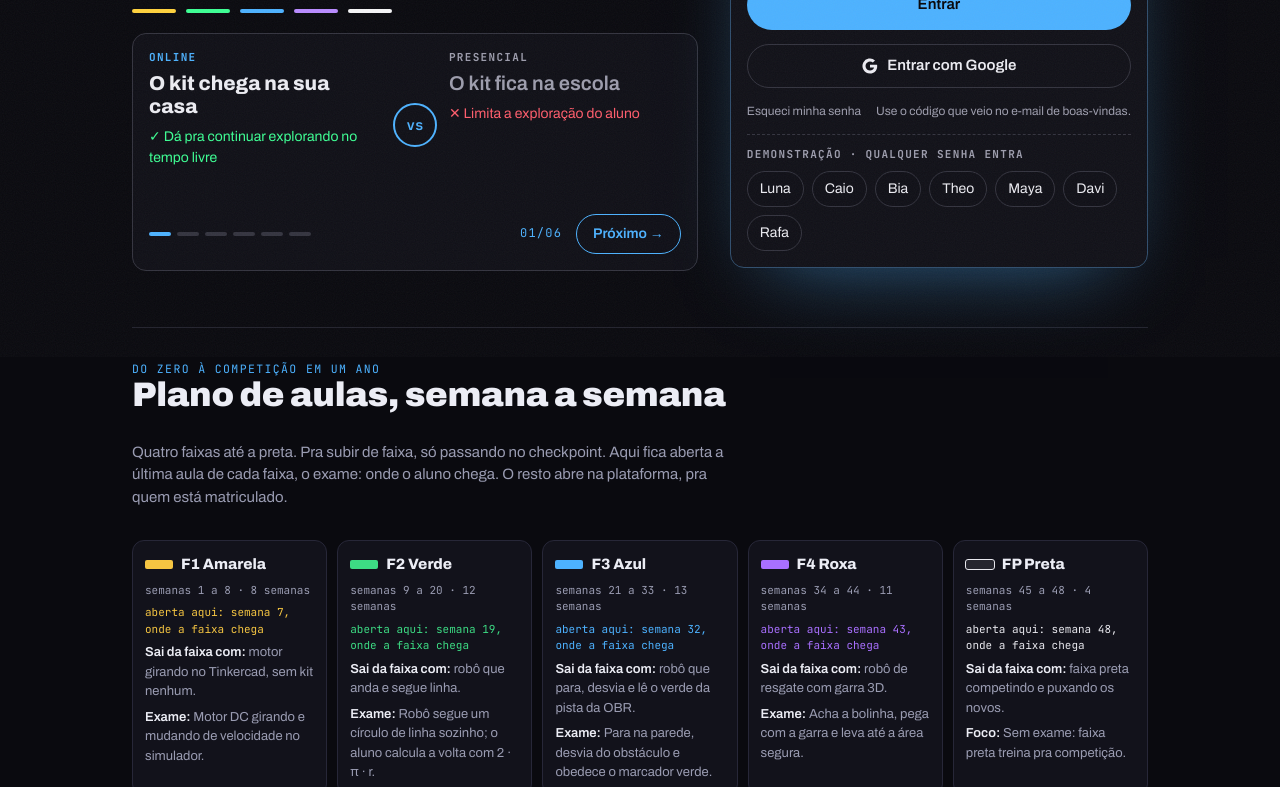
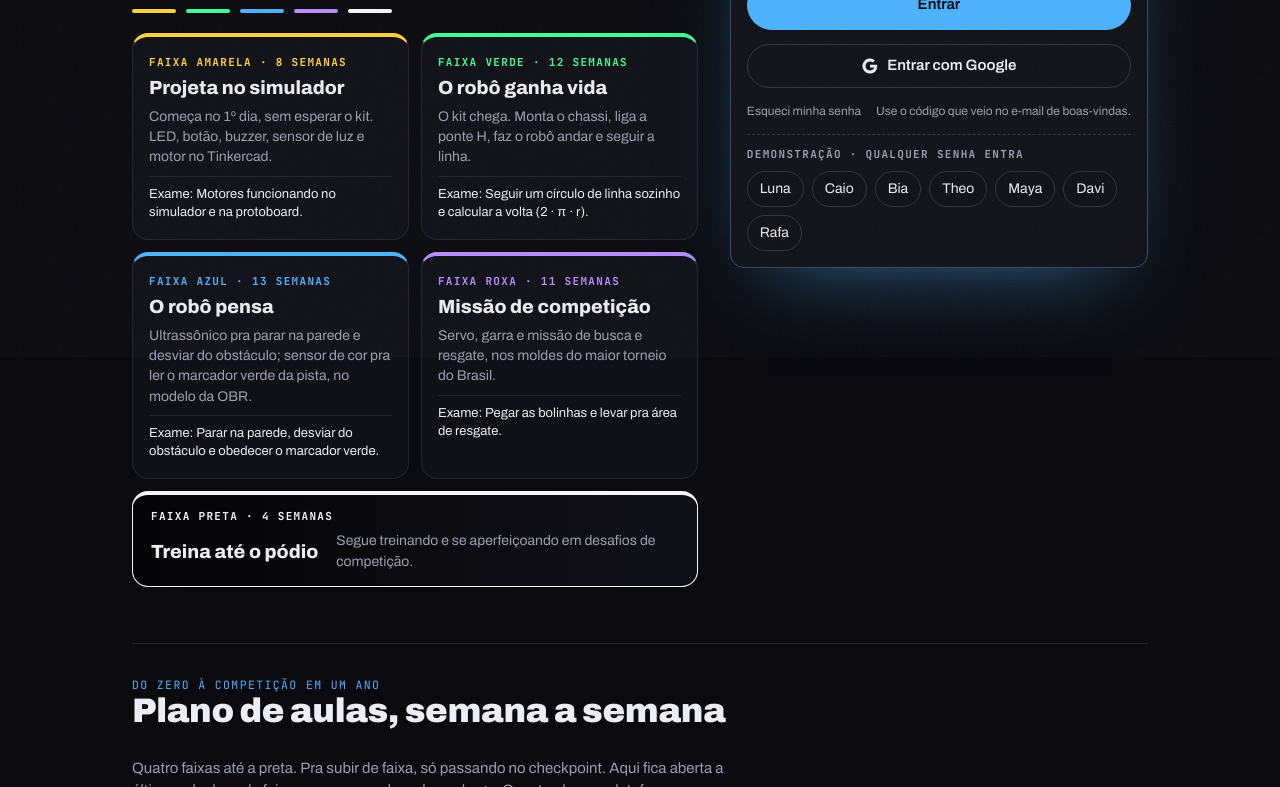
Before and after one commit to tiagoarantess/PlataformaERON, a plain HTML site: page index.html in a window 1280 px wide. Shown: the part 443-1230 px from the top of the page. Drawn offline with nearby package versions, Linux system fonts and the light colour scheme.

Commit message:
Entrada: 4 faixas em 2x2 e a preta de ponta a ponta no lugar do comparativo
Co-Authored-By: Claude Opus 5.5 <noreply@anthropic.com>
Claude-Session: https://claude.ai/code/session_01B2j9Wdwypqy96QMfyavzJZ

```diff
--- a/app.js
+++ b/app.js
@@ -161,7 +161,6 @@ function acharAluno(txt) {
 function telaLogin() {
   setWho(''); setTabs(null);
   const P = PAPEIS[papelLogin];
-  let vi = 0;
   if (!$('#lbox')) {
     $('#app').innerHTML = `<div id="lbox"></div><section class="vitrine" aria-label="Plano de aulas, semana a semana">${slot3d}</section>`;
     oficina({ modo: 'publico', semana: 7, sub: 'Do zero à competição em um ano', titulo: 'Plano de aulas, semana a semana', intro: 'Quatro faixas até a preta. Pra subir de faixa, só passando no checkpoint. Aqui fica aberta a última aula de cada faixa, o exame: onde o aluno chega. O resto abre na plataforma, pra quem está matriculado.' });
@@ -172,7 +171,8 @@ function telaLogin() {
       <span class="kick live"><i></i>Estação ERON · plataforma de aulas</span>
       <h1 class="wide">Entrar<br>na trilha.</h1>
       <div class="strip" aria-hidden="true">${FASES.map(f => `<i class="c-${f.cor}"></i>`).join('')}</div>
-      <div class="vs" id="vs" aria-live="polite"></div>
+      <div class="fx4">${FASES.slice(0, 4).map(f => `<article class="fx c-${f.cor}"><span class="kick">${esc(f.nome)} · ${f.aulas} semanas</span><b>${esc(f.titulo)}</b><p>${esc(f.resumo)}</p><span class="fx-ex">Exame: ${esc(f.checkpoint)}</span></article>`).join('')}
+        <article class="fx fx-preta c-belt"><span class="kick">${esc(FASES[4].nome)} · ${FASES[4].fim - FASES[4].ini + 1} semanas</span><b>${esc(FASES[4].titulo)}</b><p>${esc(FASES[4].resumo)}</p></article></div>
     </section>
     <form class="card login-card c-${P.cor}" id="flogin" novalidate>
       <div class="seg" role="tablist" aria-label="Quem está entrando">${Object.entries(PAPEIS).map(([k, v]) =>
@@ -189,17 +189,6 @@ function telaLogin() {
           : S.alunos.map(a => `<button type="button" class="chip" data-rapido="${a.id}">${esc(a.nome)}</button>`).join('')}</div></div>
     </form>
   </div>`;
-  const vsTela = () => {
-    const v = VANTAGENS[vi], n = VANTAGENS.length;
-    $('#vs').innerHTML = `<div class="vs-par"><div class="vs-on"><span class="kick">Online</span><b>${esc(v.on)}</b>${[].concat(v.onx).map(t => `<span class="vs-x">✓ ${esc(t)}</span>`).join('')}</div>
-      <span class="vs-mid" aria-hidden="true">vs</span>
-      <div class="vs-pre"><span class="kick">Presencial</span><b>${esc(v.pre)}</b><span class="vs-x">✕ ${esc(v.prex)}</span></div></div>
-      <div class="vs-nav"><div class="vs-dots">${VANTAGENS.map((_, i) => `<button type="button" data-vs="${i}" aria-label="Comparação ${i + 1}" ${i === vi ? 'aria-current="true"' : ''}></button>`).join('')}</div>
-      <span class="mono vs-n">${String(vi + 1).padStart(2, '0')}/${String(n).padStart(2, '0')}</span>
-      <button type="button" class="btn btn-ghost vs-prox" data-vs="${(vi + 1) % n}">${vi + 1 < n ? 'Próximo' : 'Recomeçar'} →</button></div>`;
-    document.querySelectorAll('[data-vs]').forEach(b => b.onclick = () => { vi = +b.dataset.vs; vsTela(); });
-  };
-  vsTela();
   document.querySelectorAll('[data-papel]').forEach(b => b.onclick = () => { papelLogin = b.dataset.papel; telaLogin(); $('#lu').focus(); });
   const erro = m => { const e = $('#lerr'); e.textContent = m; e.hidden = !m; };
   function fazerLogin(user) {
--- a/styles.css
+++ b/styles.css
@@ -191,6 +191,17 @@ body.is-login::after { content: ""; position: fixed; inset: 0; pointer-events: n
 .board li .muted { font-size: 13px; white-space: nowrap; overflow: hidden; text-overflow: ellipsis; }
 .ln { font: 600 11px "JetBrains Mono", monospace; color: var(--c); border: 1px solid var(--c); border-radius: 999px; padding: 4px 0; text-align: center; }
 .vs { border: 1px solid var(--line2); border-radius: 14px; background: var(--bg2); padding: 16px; display: grid; gap: 14px; }
+.fx4 { display: grid; grid-template-columns: repeat(2, minmax(0, 1fr)); gap: 12px; }
+.fx { display: grid; gap: 8px; align-content: start; padding: 18px 16px; border: 1px solid var(--line); border-top: 4px solid var(--c); border-radius: 16px; background: var(--bg2, rgba(255,255,255,.02)); min-width: 0; }
+.fx .kick { color: var(--c); }
+.fx b { font-size: 19px; font-weight: 800; line-height: 1.15; }
+.fx p { margin: 0; font-size: 14px; line-height: 1.45; color: var(--muted); }
+.fx-preta { grid-column: 1 / -1; grid-template-columns: auto minmax(0, 1fr); align-items: center; column-gap: 18px; padding: 14px 18px; background: linear-gradient(90deg, #050508, var(--bg2)); border-color: var(--belt); }
+.fx-preta .kick { grid-column: 1 / -1; }
+.fx-preta b { white-space: nowrap; }
+@media (max-width: 520px) { .fx-preta { grid-template-columns: 1fr; } .fx-preta b { white-space: normal; } }
+.fx-ex { font-size: 13px; line-height: 1.4; color: var(--text); border-top: 1px solid var(--line); padding-top: 8px; }
+@media (max-width: 520px) { .fx4 { gap: 8px; } .fx { padding: 14px 12px; } .fx b { font-size: 16px; } .fx p { font-size: 13px; } }
 .vs-par { display: grid; grid-template-columns: minmax(0, 1fr) auto minmax(0, 1fr); gap: 12px; align-items: start; min-height: 150px; }
 .vs-on, .vs-pre { display: grid; gap: 8px; align-content: start; min-width: 0; }
 .vs-on .kick { color: var(--accent); }
```
